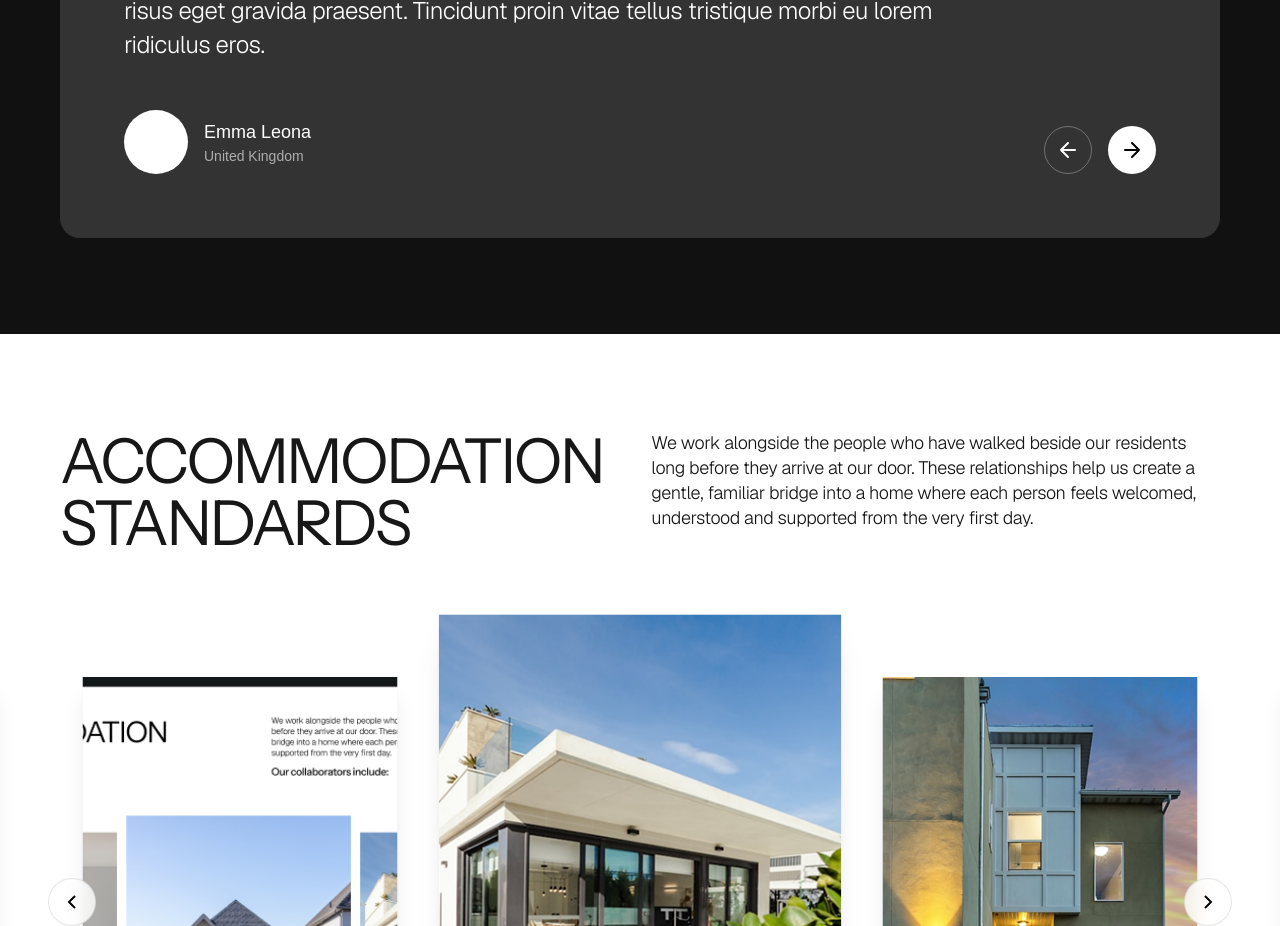
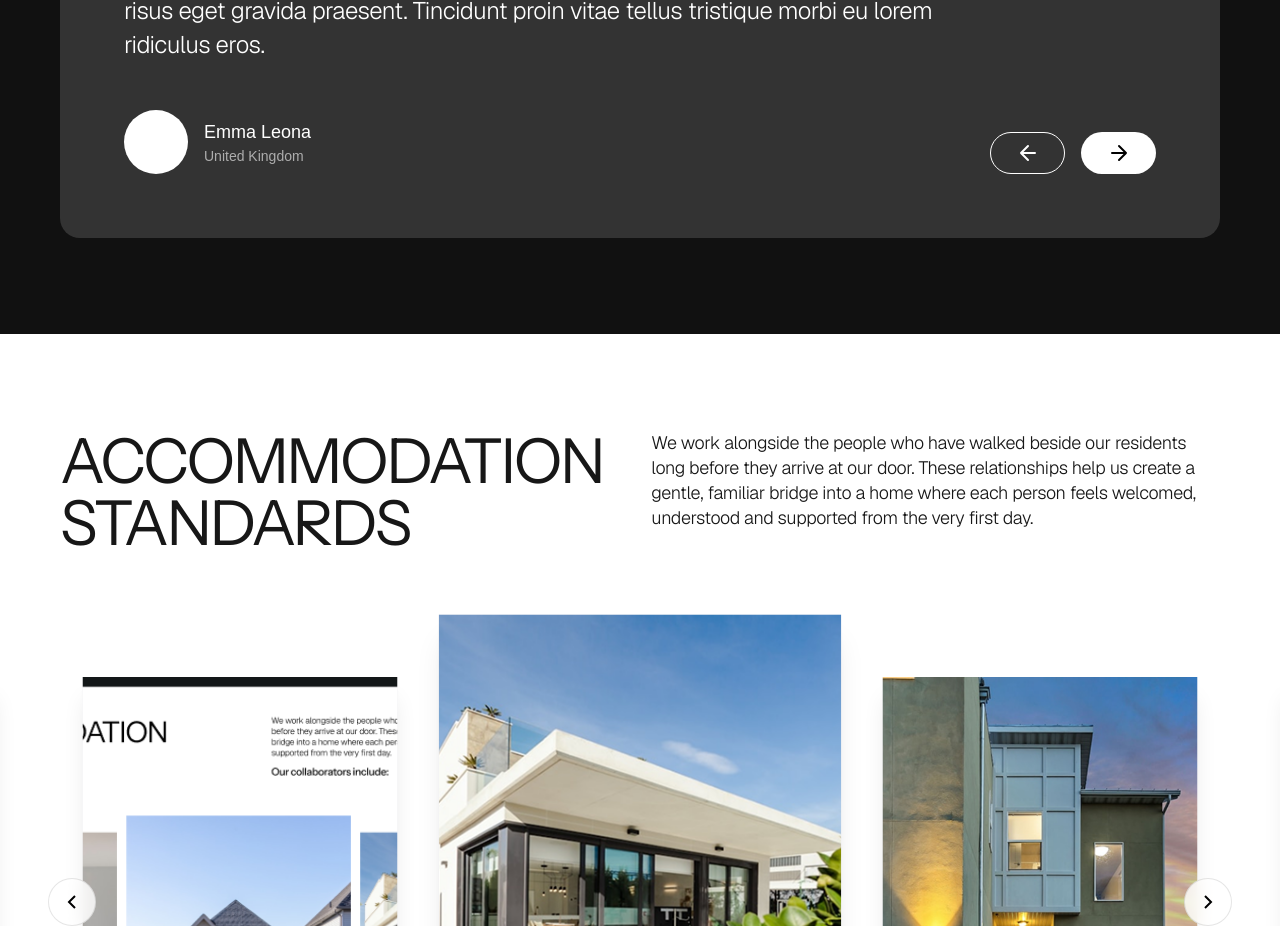
Before and after one commit to talhaiftikhar12549/farris-khight, a Next.js app: page / in a window 1280 px wide. Shown: the part 4577-5503 px from the top of the page. Built offline with nearby package versions, Linux system fonts and the light colour scheme.

Commit message:
change carousal button height and width

```diff
--- a/src/app/components/SuccessStories.js
+++ b/src/app/components/SuccessStories.js
@@ -76,7 +76,12 @@ export default function SuccessStories() {
                         <div className="flex gap-4">
                             <button
                                 onClick={prevStory}
-                                className="w-12 h-12 rounded-full border border-white/30 flex items-center justify-center hover:bg-white/10 transition-colors"
+                                className="border border-white flex items-center justify-center hover:bg-white/10 transition-colors"
+                                style={{
+                                    width: '75px',
+                                    height: '42px',
+                                    borderRadius: '50px'
+                                }}
                             >
                                 <svg width="24" height="24" viewBox="0 0 24 24" fill="none" xmlns="http://www.w3.org/2000/svg">
                                     <path d="M19 12H5M5 12L12 19M5 12L12 5" stroke="white" strokeWidth="2" strokeLinecap="round" strokeLinejoin="round" />
@@ -84,7 +89,12 @@ export default function SuccessStories() {
                             </button>
                             <button
                                 onClick={nextStory}
-                                className="w-12 h-12 rounded-full bg-white text-black flex items-center justify-center hover:bg-white/90 transition-colors"
+                                className="bg-white text-black flex items-center justify-center hover:bg-white/90 transition-colors"
+                                style={{
+                                    width: '75px',
+                                    height: '42px',
+                                    borderRadius: '50px'
+                                }}
                             >
                                 <svg width="24" height="24" viewBox="0 0 24 24" fill="none" xmlns="http://www.w3.org/2000/svg">
                                     <path d="M5 12H19M19 12L12 5M19 12L12 19" stroke="black" strokeWidth="2" strokeLinecap="round" strokeLinejoin="round" />
```
